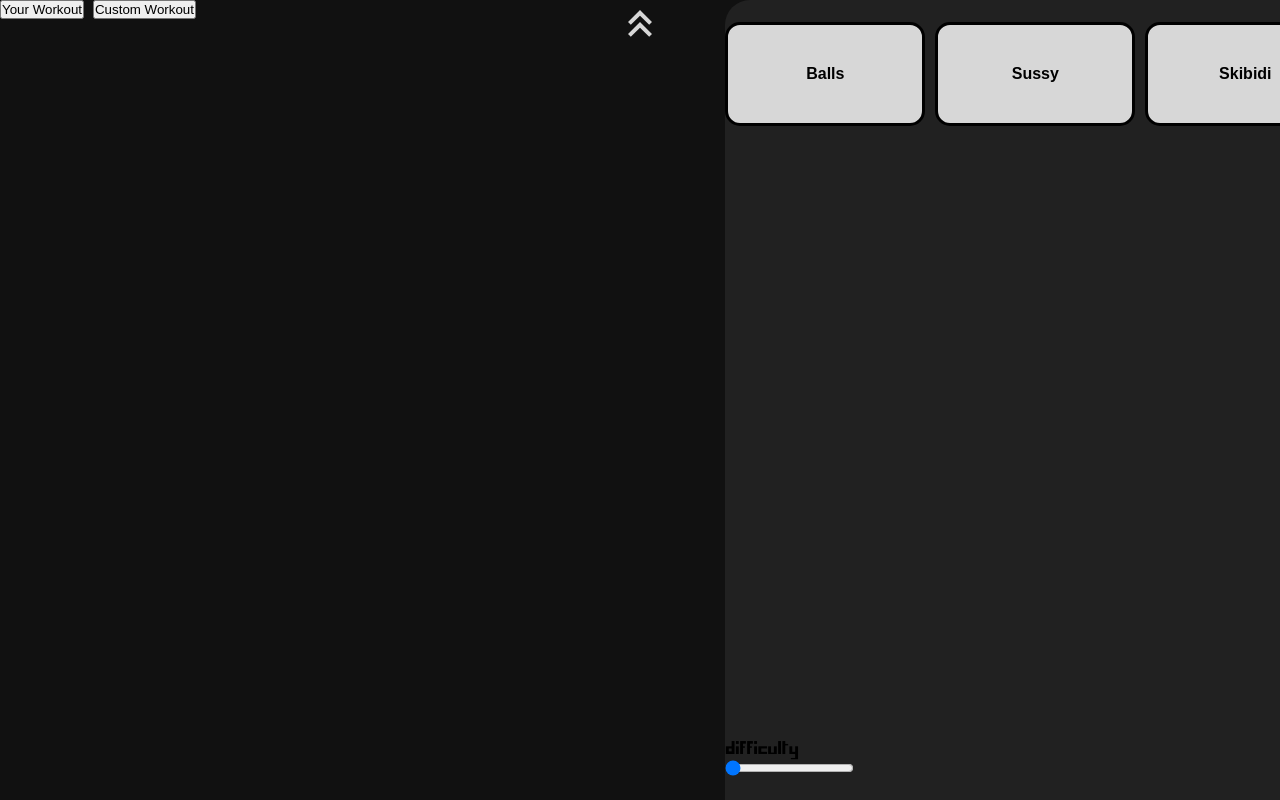
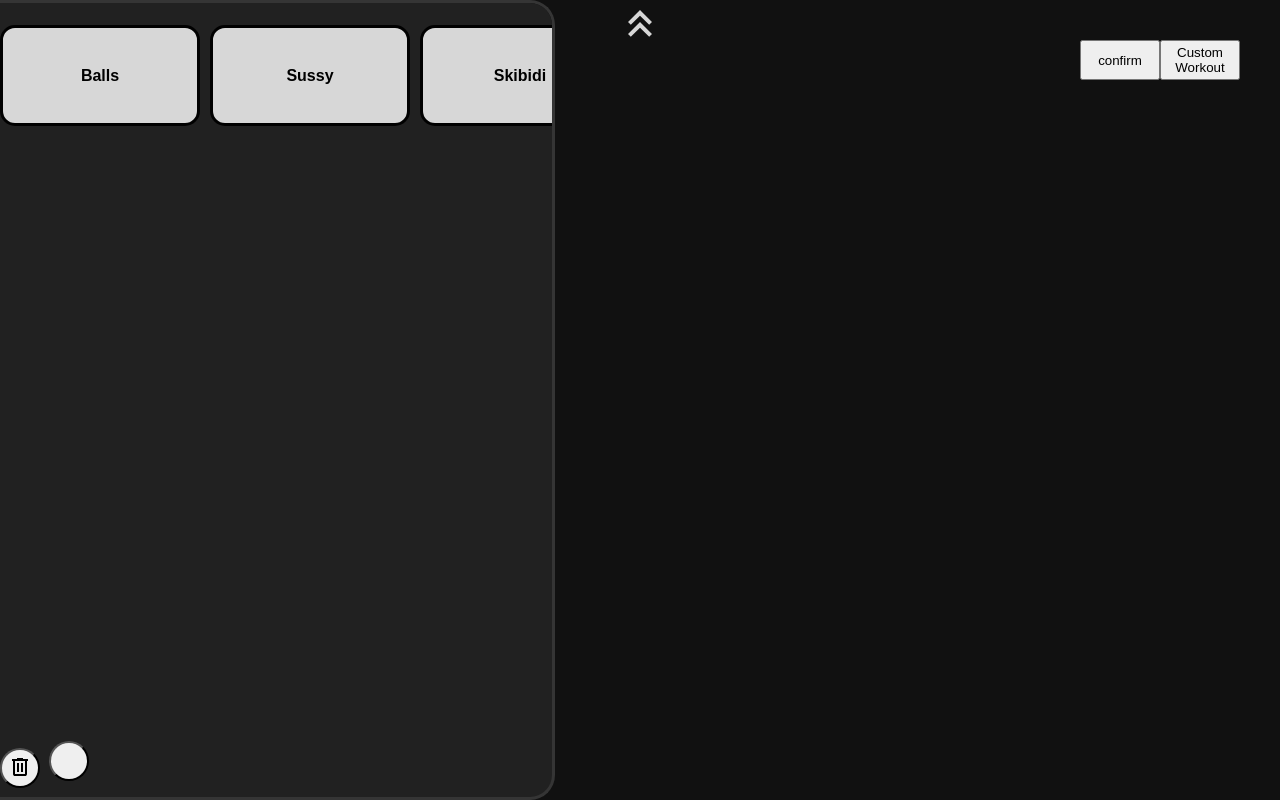
Before and after one commit to marco-teves/wingman, a website with bundled scripts: page public/index.html in a window 1280 px wide. Both pictures are taken after a click on the icon 640 px from the left and 24 px from the top of the page. Built offline with nearby package versions, Linux system fonts and the light colour scheme.

Commit message:
made it better idk

```diff
--- a/public/index.html
+++ b/public/index.html
@@ -82,13 +82,14 @@
           </div>
         </div>
 
-        <div class="difficulty">
-          <p>difficulty</p>
-          <input type="range" min="1" max="3" value="1" class="slider" id = "difficultySlider">
+        <div class="utility">
+
+          <button id="erase"><svg xmlns="http://www.w3.org/2000/svg" height="24" viewBox="0 -960 960 960" width="24"><path d="M280-120q-33 0-56.5-23.5T200-200v-520h-40v-80h200v-40h240v40h200v80h-40v520q0 33-23.5 56.5T680-120H280Zm400-600H280v520h400v-520ZM360-280h80v-360h-80v360Zm160 0h80v-360h-80v360ZM280-720v520-520Z"/></svg></button>
+          <button id="save"></button>
         </div>
 
-        <div class="utility">
-          <button id="startBtn">Your Workout</button>
+        <div class="menu">
+          <button id="confirmWorkout">confirm</button>
           <button id="resetBtn">Custom Workout</button>
         </div>
 
--- a/public/main.js
+++ b/public/main.js
@@ -1,8 +1,10 @@
 
 import { hideLoadScreen } from "./modules/loadscreen.js";
-import { timerBtnListener, handleArrowIconClick, handleDropDownExitClick, scrollLeftRight } from "./modules/listeners.js";
+import { timerBtnListener, handleArrowIconClick, scrollLeftRight, deleteBtn } from "./modules/listeners.js";
 import {dupeWorkoutItems} from "./modules/dupeitems.js";
 import { handleDragging } from "./modules/draganddrop.js";
+import { getItemsInPlaylist } from "./modules/getters.js";
+
 
 console.log("Start countdown function called.");
 
@@ -12,12 +14,15 @@ document.addEventListener('DOMContentLoaded', function() {
         hideLoadScreen();
     }, 1000);
     timerBtnListener();
-    handleDropDownExitClick();
+
     handleArrowIconClick();
     /* const workoutNames = ["Push-ups", "Sit-ups", "Squats", "Jumping Jacks", "Plank", "Lunges","Push-ups", "Sit-ups", "Squats", "Jumping Jacks", "Plank", "Lunges","Push-ups", "Sit-ups", "Squats", "Jumping Jacks", "Plank", "Lunges"];
     dupeWorkoutItems(workoutNames); */
     scrollLeftRight();
     handleDragging();
+    deleteBtn();
+    const button = document.getElementById('confirmWorkout'); // Replace 'logButton' with the ID of your button
+    button.addEventListener('click', getItemsInPlaylist);
 
 
 
--- a/public/modules/draganddrop.js
+++ b/public/modules/draganddrop.js
@@ -1,5 +1,6 @@
 const draggables = document.querySelectorAll('.workoutItem');
 const dropZone = document.querySelector('.playlist');
+const maxItemsInPlaylist = 14;
 
 export function handleDragging() {
     draggables.forEach(elem => {
@@ -24,14 +25,30 @@ export function handleDragging() {
         console.log('item dropped!');
         const itemData = event.dataTransfer.getData('text');
         const draggedItem = document.getElementById(itemData);
+        const playlist = document.querySelector('.playlist');
+
+        // Check if the maximum limit is reached
+        if (playlist.children.length >= maxItemsInPlaylist) {
+            console.log(`Maximum limit of ${maxItemsInPlaylist} items reached in the playlist.`);
+            return; // Exit the function if limit is reached
+        }
+
         if (draggedItem) {
-            const clone = draggedItem.cloneNode(true);
-            const textContent = clone.textContent.trim();
-            console.log(`Item "${textContent}" dropped!`);
-            dropZone.appendChild(clone);
+            const clone = draggedItem.cloneNode(true); // Clone the dragged item
+           const textContent = clone.textContent.trim(); // Retrieve text content of the clone
+            console.log(`Item "${textContent}" dropped!`); // Log the message with interpolated text content
+           playlist.appendChild(clone);
         } else {
             console.error('Dragged item not found.');
         }
     }
 
 }
+
+export function deleteItem() {
+    const playlist = document.querySelector('.playlist');
+    while (playlist.firstChild) {
+    playlist.removeChild(playlist.firstChild);
+    }
+    console.log('All items deleted from the menu.');
+}
--- /dev/null
+++ b/public/modules/getters.js
@@ -0,0 +1,8 @@
+export function getItemsInPlaylist() {
+    const playlist = document.querySelector('.playlist');
+    const workoutItems = playlist.querySelectorAll('.workoutItem');
+    console.log('Workouts in playlist:');
+    workoutItems.forEach(workoutItem => {
+        console.log(workoutItem.textContent.trim());
+    });
+}
--- a/public/modules/listeners.js
+++ b/public/modules/listeners.js
@@ -1,5 +1,6 @@
 import { startCountdown, isRunning } from './countdown.js';
 import { menuOpen } from './audio.js';
+import { deleteItem } from './draganddrop.js';
 
 
 export function timerBtnListener() {
@@ -17,6 +18,7 @@ export function timerBtnListener() {
 
 export function handleArrowIconClick() {
   const arrowIcon = document.querySelector("#arrow-ico");
+  const stopwatchContainer = document.querySelector(".stopwatchContainer");
 
   arrowIcon.addEventListener('click', function () {
       console.log("Arrow icon clicked");
@@ -24,12 +26,11 @@ export function handleArrowIconClick() {
       // Toggle CSS class for rotation
       arrowIcon.classList.toggle("arrow-rotated");
 
+      // Toggle visibility of stopwatch container
+      stopwatchContainer.classList.toggle("stopwatchContainer--hidden");
+
       // Play audio
       menuOpen.play();
-
-      // Toggle visibility of stopwatch container
-      const stopwatchContainer = document.querySelector(".stopwatchContainer");
-      stopwatchContainer.classList.toggle("stopwatchContainer--hidden");
 
       // Add transitionend event listener if needed
       stopwatchContainer.addEventListener("transitionend", () => {
@@ -38,17 +39,6 @@ export function handleArrowIconClick() {
   });
 }
 
-export function handleDropDownExitClick() {
-  const stopwatchContainer = document.querySelector(".stopwatchContainer");
-
-  stopwatchContainer.addEventListener('click', function () {
-      if (stopwatchContainer.classList.contains("stopwatchContainer--hidden")) {
-          stopwatchContainer.classList.remove("stopwatchContainer--hidden");
-      } else {
-          stopwatchContainer.classList.add("stopwatchContainer--hidden");
-      }
-  });
-}
 
 export function scrollLeftRight() {
   const options = document.querySelector('.options');
@@ -69,3 +59,7 @@ export function scrollLeftRight() {
       }
   });
 }
+
+export function deleteBtn(){
+  document.getElementById('erase').addEventListener('click', deleteItem);
+}
--- a/public/styles.css
+++ b/public/styles.css
@@ -227,14 +227,18 @@ body::-webkit-scrollbar-thumb{
     width: 100vw;
     justify-content: center;
     grid-auto-flow: row dense;
-    grid-template-columns: 1.7fr 1.3fr;
+    grid-template-columns: 1.3fr 1.7fr;
     grid-template-rows: 0.5fr  2fr 0.2fr;
     gap: 0px 0px;
     grid-template-areas:
-      "utility options"
-      "utility playlist"
-      "utility difficulty";
-  }
+
+    "options menu"
+    "playlist menu"
+    "utility menu";
+
+    /* border-style: solid;
+    border-color: #646464; */
+}
 .playlist {
     grid-area: playlist;
     background-color: #212121;
@@ -243,30 +247,54 @@ body::-webkit-scrollbar-thumb{
     align-items: center;
     flex-direction: column;
     overflow-y: scroll;
+    border-color: #353535;
+    border-right-style: solid;
 
 }
 .options {
     grid-area: options;
     display: flex;
     background-color: #212121;
-    border-top-left-radius: 25px;
+    border-top-right-radius: 25px;
     overflow-x: auto;
     white-space: nowrap;
     align-items: center;
     user-select: none;
-}
-.difficulty {
-    grid-area: difficulty;
-    align-items: center;
-    justify-content: center;
-    background-color: #212121;
-
+    border-color: #353535;
+    border-right-style: solid;
+    border-top-style: solid;
 
 }
 .utility {
     grid-area: utility;
+    align-items: center;
+    justify-content: center;
+    background-color: #212121;
+    border-bottom-right-radius: 25px;
+    border-color: #353535;
+    border-right-style: solid;
+    border-bottom-style: solid;
+}
+
+.utility button{
+    width: 5vh;
+    height: 5vh;
+    border-radius: 50%;
+}
+.menu {
+    grid-area: menu;
     background-color: #111111;
+    display: flex;
+    justify-content: flex-end;
+
+    padding: 5vh;
 }
+
+.menu button{
+    width: 10vh;
+    height: 5vh;
+}
+
 .confirm {
     grid-area: confirm;
     background-color: #515151;
@@ -301,19 +329,26 @@ body::-webkit-scrollbar-thumb{
     font-family: Arial, Helvetica, sans-serif;
     font-weight: bolder;
     display: flex;
-    justify-content: space-around;
+    flex-direction: column;
+    justify-content: center;
     align-items: center;
     background-color: #d7d7d7;
     height: 70%;
     min-width: 200px;
     margin-right: 10px;
     border-radius: 15px;
-    cursor: move;
+
     opacity: 1;
     border-style: solid;
 
     user-select: none;
+    transition: background-color 0.4s;
 }
+.workoutItem:hover{
+    background-color: #abd4b0;
+    cursor: move;
+}
+
 
 
 
```
Also changed, not shown: public/assets/delete_FILL0_wght400_GRAD0_opsz24.svg (added).
